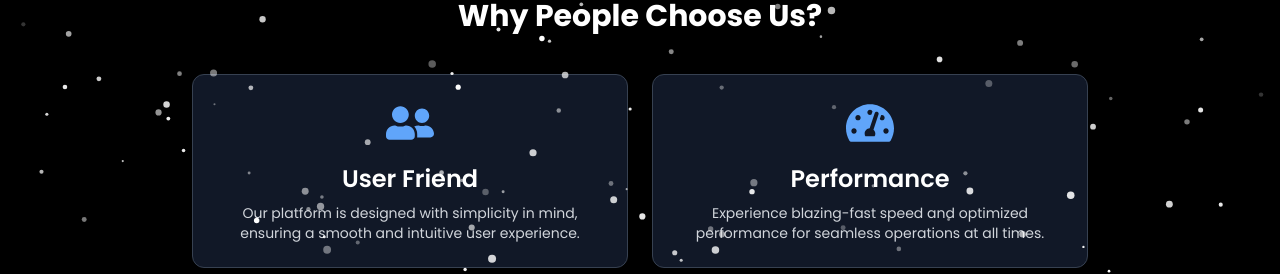
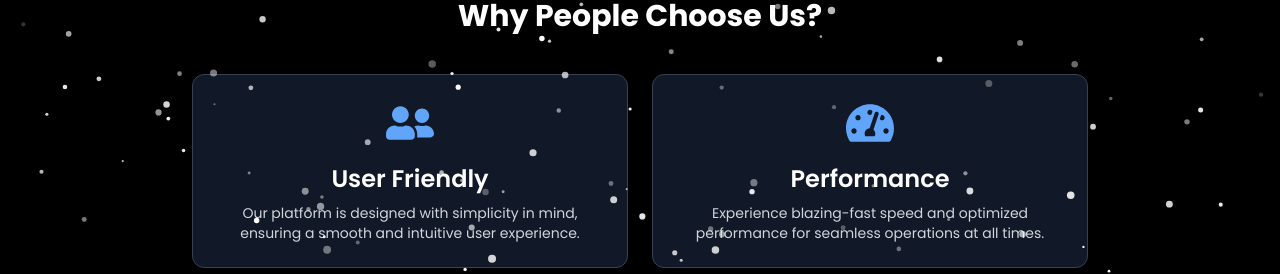
Before and after one commit to Rupam-Mondal/Interview-Frontend, a React (Vite) app: page / in a window 1280 px wide. Shown: the part 2076-2350 px from the top of the page. Built offline with nearby package versions, Linux system fonts and the light colour scheme; no server answers.

Commit message:
commit change

```diff
--- a/src/components/ParticleBackground/Background.jsx
+++ b/src/components/ParticleBackground/Background.jsx
@@ -28,7 +28,7 @@ const Background = () => {
   const navigate = useNavigate();
   const cardData = [
     {
-      title: "User Friend",
+      title: "User Friendly",
       icon: <FaUserFriends />,
       description:
         "Our platform is designed with simplicity in mind, ensuring a smooth and intuitive user experience.",
```
Also changed, not shown: 1 other file (tests, documents, lock files or other folders).
